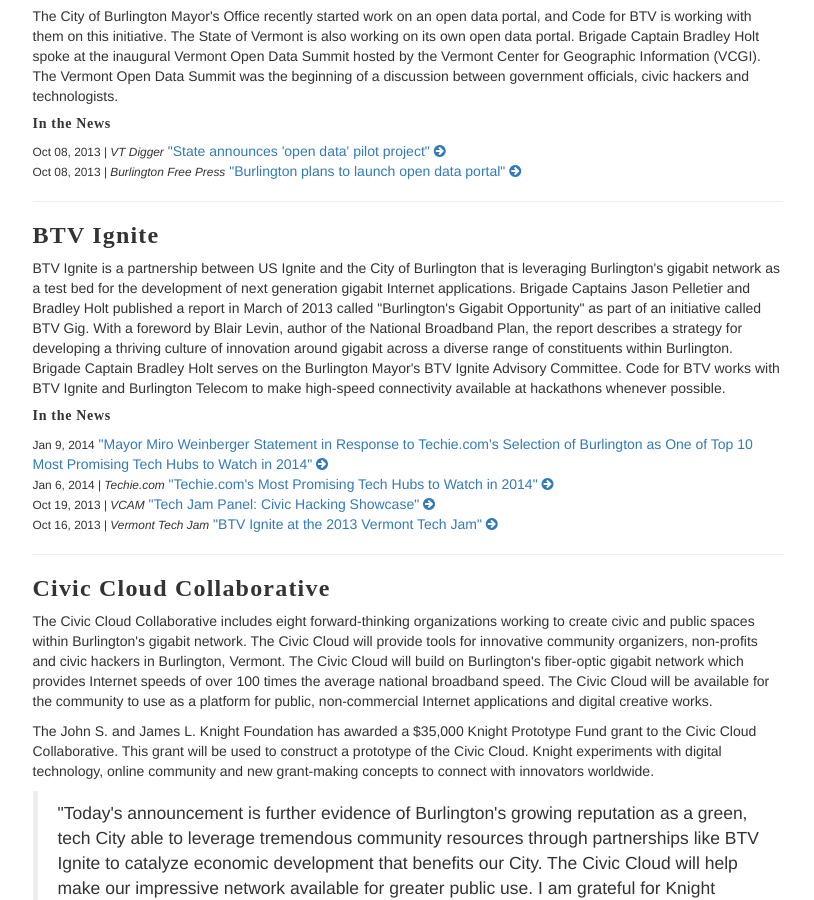
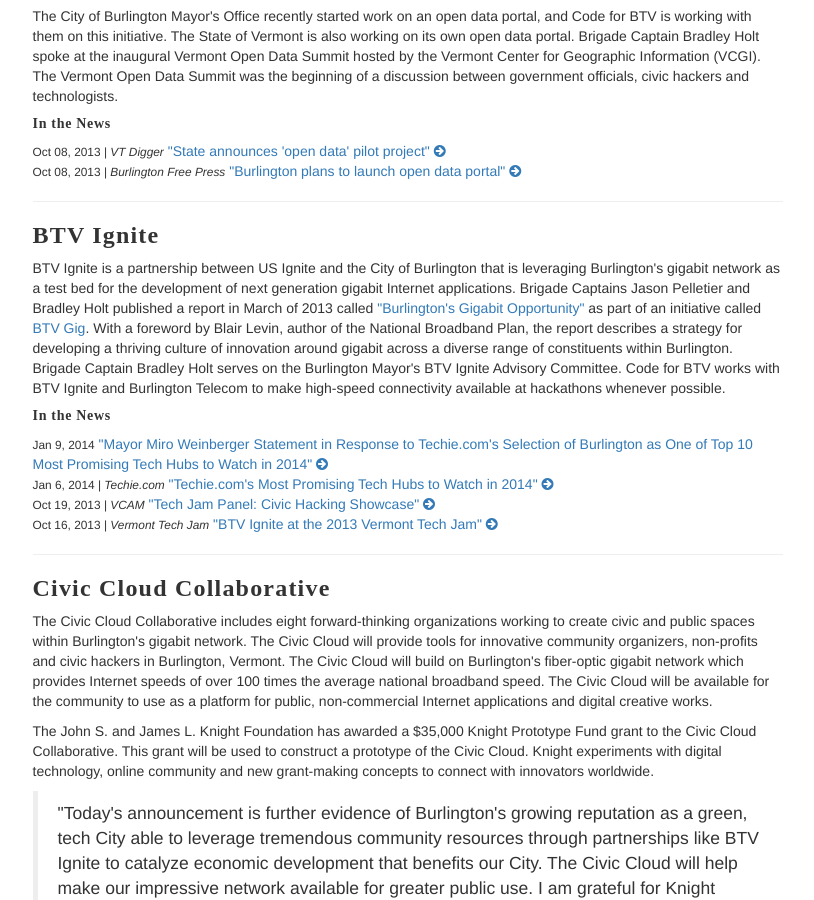
Before and after one commit to codeforbtv/docs, a Jekyll site: the page built from annual-report-2013/index.md, in a window 1280 px wide and 900 px high, scrolled down 4702 px. Shown: the whole window, without its empty margins (330-1144 px from the left). Built offline with Jekyll 4.4.1, drawn with Linux system fonts in a browser that asks for light colours; nearby versions of some CDN libraries; some web fonts are replaced; comment, search, counter and statistics services are not loaded; some of the changed lines change nothing that is shown.

Commit message:
Add links to BTV Gig.

```diff
--- a/annual-report-2013/index.md
+++ b/annual-report-2013/index.md
@@ -382,7 +382,7 @@
                 <hr />
                 <article>
                     <h1 class="h3">BTV Ignite</h1>
-                    <p>BTV Ignite is a partnership between US Ignite and the City of Burlington that is leveraging Burlington's gigabit network as a test bed for the development of next generation gigabit Internet applications. Brigade Captains Jason Pelletier and Bradley Holt published a report in March of 2013 called "Burlington's Gigabit Opportunity" as part of an initiative called BTV Gig. With a foreword by Blair Levin, author of the National Broadband Plan, the report describes a strategy for developing a thriving culture of innovation around gigabit across a diverse range of constituents within Burlington. Brigade Captain Bradley Holt serves on the Burlington Mayor's BTV Ignite Advisory Committee. Code for BTV works with BTV Ignite and Burlington Telecom to make high-speed connectivity available at hackathons whenever possible.</p>
+                    <p>BTV Ignite is a partnership between US Ignite and the City of Burlington that is leveraging Burlington's gigabit network as a test bed for the development of next generation gigabit Internet applications. Brigade Captains Jason Pelletier and Bradley Holt published a report in March of 2013 called <a href="http://btvgig.org/media/Burlington%27s%20Gigabit%20Opportunity.pdf">"Burlington's Gigabit Opportunity"</a> as part of an initiative called <a href="http://btvgig.org/">BTV Gig</a>. With a foreword by Blair Levin, author of the National Broadband Plan, the report describes a strategy for developing a thriving culture of innovation around gigabit across a diverse range of constituents within Burlington. Brigade Captain Bradley Holt serves on the Burlington Mayor's BTV Ignite Advisory Committee. Code for BTV works with BTV Ignite and Burlington Telecom to make high-speed connectivity available at hackathons whenever possible.</p>
                     <h2 class="h5">In the News</h2>
                     <ol class="list-unstyled">
                         <li>
```
